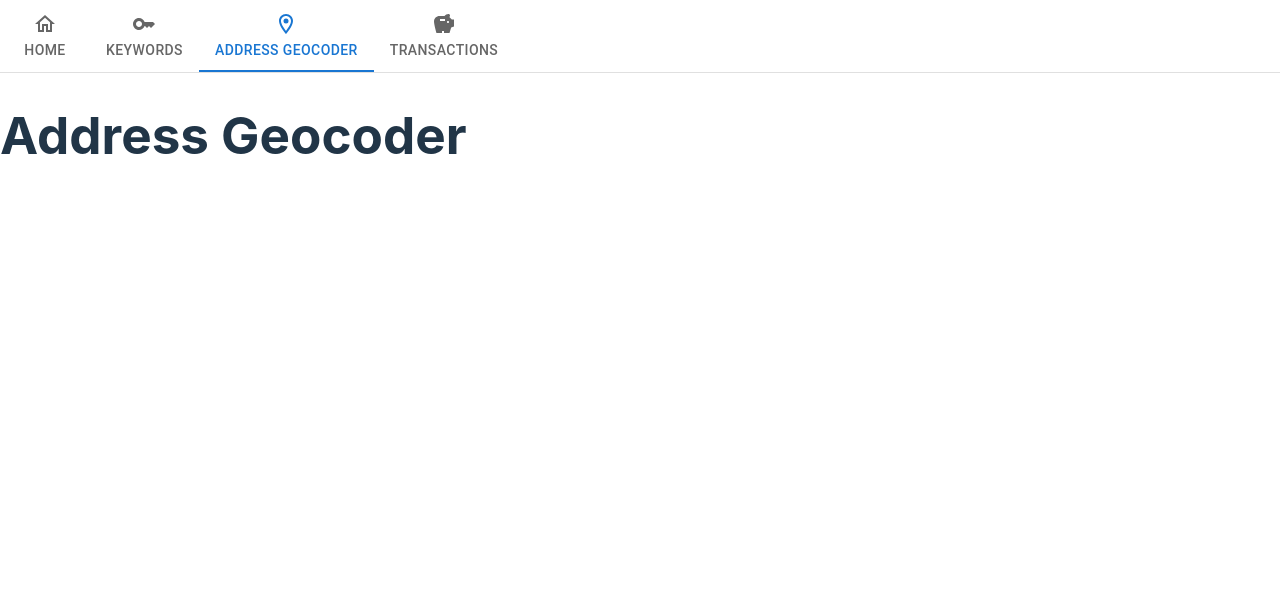
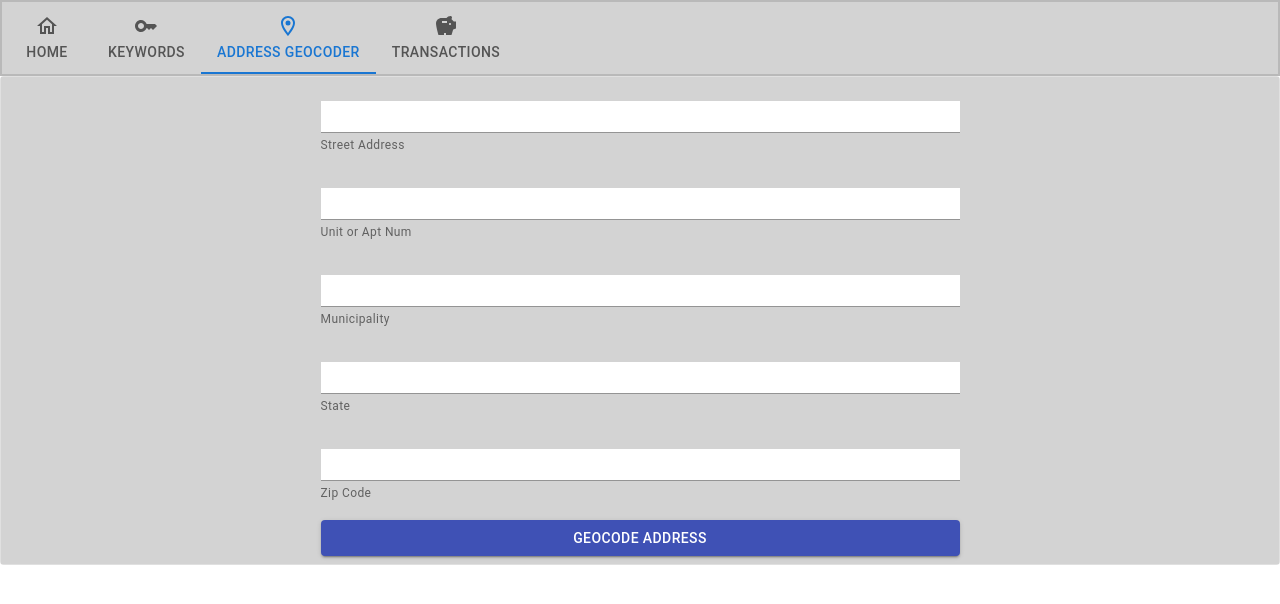
Before and after one commit to kylemichaelreaves/keywords-app, a React (Vite) app: page /address-geocoder in a window 1280 px wide. Shown: the top 604 px of the page. Built offline with nearby package versions, Linux system fonts and the light colour scheme; no server answers.

Commit message:
AddressGeocoder form

```diff
--- a/package.json
+++ b/package.json
@@ -22,7 +22,6 @@
     "axios": "^1.2.2",
     "bootstrap": "^5.2.3",
     "react": "^18.2.0",
-    "react-bootstrap": "^2.7.0",
     "react-dom": "^18.2.0",
     "react-router-dom": "^6.7.0"
   },
@@ -30,8 +29,8 @@
     "@types/react": "^18.0.26",
     "@types/react-dom": "^18.0.9",
     "@vitejs/plugin-react": "^3.0.0",
-    "typescript": "^4.9.3",
-    "vite": "^4.0.0",
+    "typescript": "^5.0.2",
+    "vite": "^4.2.0",
     "vite-tsconfig-paths": "^4.0.3"
   }
 }
--- a/src/components/AddressGeocoder/AddressGeocoder.tsx
+++ b/src/components/AddressGeocoder/AddressGeocoder.tsx
@@ -1,7 +1,102 @@
-export default function AddressGeocoder() {
+import React, {useState} from 'react';
+import {useAddress} from './useAddresses';
+import {TextField, Button, CircularProgress, makeStyles, Box, Paper} from '@material-ui/core';
+import {AddressFields} from "../../types";
+
+const useStyles = makeStyles((theme) => ({
+    form: {
+        background: 'lightgray',
+        display: 'flex',
+        flexDirection: 'column',
+        alignItems: 'center',
+        '& > *': {
+            margin: theme.spacing(1),
+            width: '50%',
+        },
+    },
+    inputField: {
+        '& .MuiInputBase-root': {
+            background: theme.palette.background.paper, // Replace this with the desired background color
+            color: 'black',
+        },
+    },
+    label: {
+        color: "black",
+    },
+}));
+
+const initialAddressFields: AddressFields = {
+    streetAddress: '',
+    unitOrAptNum: '',
+    municipality: '',
+    state: '',
+    zipcode: '',
+};
+
+const fieldsConfig = {
+    streetAddress: {label: 'Street Address', required: true},
+    unitOrAptNum: {label: 'Unit or Apt Num', required: false},
+    municipality: {label: 'Municipality', required: true},
+    state: {label: 'State', required: true},
+    zipcode: {label: 'Zip Code', required: false},
+};
+
+const GeocodingForm: React.FC = () => {
+    const classes = useStyles();
+    const [addressFields, setAddressFields] = useState<AddressFields>(initialAddressFields);
+    const {data, isLoading, isFetching, isError, error, refetch} = useAddress(addressFields);
+
+    const handleChange = (e: React.ChangeEvent<HTMLInputElement>) => {
+        const {name, value} = e.target;
+        setAddressFields((prev) => ({...prev, [name]: value}));
+    };
+
+    const handleSubmit = async (event: React.FormEvent<HTMLFormElement>) => {
+        event.preventDefault();
+        refetch();
+    };
     return (
-        <h1>
-            Address Geocoder
-        </h1>
-    )
-}
+        <>
+            {data && (
+                data)}
+            <Paper variant="outlined" elevation={10}>
+                <Box
+                    component="form"
+                    className={classes.form}
+                    onSubmit={handleSubmit}
+                >
+                    {Object.keys(fieldsConfig).map((fieldKey) => {
+                        const fieldConfig = fieldsConfig[fieldKey as keyof typeof fieldsConfig];
+                        return (
+                            <TextField
+                                key={fieldKey}
+                                name={fieldKey}
+                                helperText={fieldConfig.label}
+                                label={fieldConfig.label}
+                                value={addressFields[fieldKey as keyof AddressFields]}
+                                onChange={handleChange}
+                                required={fieldConfig.required}
+                                className={classes.inputField}
+                            />
+                        );
+                    })}
+                    <Button
+                        variant="contained"
+                        color="primary"
+                        type="submit"
+                        disabled={isFetching}
+                        startIcon={
+                            isFetching ? (
+                                <CircularProgress size={16} thickness={5}/>
+                            ) : null
+                        }
+                    >
+                        Geocode Address
+                    </Button>
+                </Box>
+            </Paper>
+        </>
+    );
+};
+
+export default GeocodingForm;
--- /dev/null
+++ b/src/components/AddressGeocoder/useAddresses.tsx
@@ -0,0 +1,30 @@
+import * as React from 'react';
+import {useQuery} from "@tanstack/react-query";
+import axios from 'axios';
+import {AddressFields} from "../../types";
+
+
+const URL = import.meta.env.VITE_APIGATEWAY_URL
+
+async function fetchAddresses(address: AddressFields) {
+    return address === undefined
+        ? Promise.reject(new Error('addressFields is undefined'))
+        : await axios.get(`${URL}/address-geocoder`, {params: address})
+            .then(res => res.data)
+            .catch(err => {
+                console.log(err);
+                throw err;
+            });
+}
+
+export function useAddress(addressFields: AddressFields) {
+    return useQuery(
+        ['address', addressFields],
+        () => fetchAddresses(addressFields), {
+            enabled: false,
+            refetchOnWindowFocus: false,
+            refetchOnMount: false,
+            refetchOnReconnect: false,
+        }
+    )
+}
--- a/src/components/Navbar.tsx
+++ b/src/components/Navbar.tsx
@@ -1,16 +1,11 @@
 import React from 'react';
 import {Tabs, Tab, Box} from '@mui/material';
 import {useNavigate} from 'react-router-dom';
+import {NavBarProps} from "../types";
 
-interface Props {
-    routes: {
-        path: string;
-        label: string;
-        icon: any;
-    }[];
-}
 
-const Navbar: React.FC<Props> = ({routes}) => {
+
+const Navbar: React.FC<NavBarProps> = ({routes}) => {
     const navigate = useNavigate();
     const [value, setValue] = React.useState(0);
     const activeRoute = routes.findIndex((route) => route.path === location.pathname);
@@ -21,7 +16,7 @@ const Navbar: React.FC<Props> = ({routes}) => {
     };
 
     return (
-        <Box sx={{borderBottom: 1, borderColor: 'divider',  bgcolor: 'background.paper',}}>
+        <Box sx={{border: 2, borderColor: 'divider',  bgcolor: 'lightgrey'}}>
             <Tabs
                 value={activeRoute !== -1 ? activeRoute : false}
                 onChange={handleChange}
--- /dev/null
+++ b/src/components/Transactions/Transaction.tsx
@@ -0,0 +1,33 @@
+import * as React from 'react';
+import {LoaderFunctionArgs, useLoaderData} from 'react-router-dom';
+import { TransactionInterface } from '../../types';
+import { UseQueryResult } from '@tanstack/react-query';
+import {useTransactions} from "./useTransactions";
+
+export async function transactionLoader({ params }: LoaderFunctionArgs) {
+    const transactionId = Number(params?.transactionId);
+    return {
+        transaction: useTransactions(transactionId)
+    };
+}
+
+export default function Transaction() {
+    const { transactionQuery } = useLoaderData() as {
+        transactionQuery: UseQueryResult<TransactionInterface>;
+    };
+    const transaction = transactionQuery?.data;
+    return transaction ? (
+        <>
+            <h1>Transaction</h1>
+            <p>Transaction ID: {transaction.transactionId}</p>
+            <p>Transaction Date: {transaction.date}</p>
+            <p>Transaction Description: {transaction.memo}</p>
+            <p>Transaction Amount: {transaction.amountCredit}</p>
+            <p>Transaction Amount: {transaction.amountDebit}</p>
+        </>
+    ) : (
+        <div>
+            <h1>Transaction not found</h1>
+        </div>
+    );
+}
--- a/src/components/Transactions/TransactionsTable.tsx
+++ b/src/components/Transactions/TransactionsTable.tsx
@@ -1,14 +1,7 @@
 import * as React from 'react';
-import Table from '@mui/material/Table';
-import TableBody from '@mui/material/TableBody';
-import TableCell from '@mui/material/TableCell';
-import TableContainer from '@mui/material/TableContainer';
-import TableHead from '@mui/material/TableHead';
-import TableRow from '@mui/material/TableRow';
 import {useTransactions} from "./useTransactions";
-import {DataGrid, GridColDef, GridValueGetterParams} from '@mui/x-data-grid';
+import {DataGrid, GridColDef} from '@mui/x-data-grid';
 import Alert from "@mui/material/Alert";
-
 import CircularProgress from '@mui/material/CircularProgress';
 
 
@@ -35,7 +28,7 @@ export default function TransactionsTable() {
                     columns={columns}
                     rows={data}
                     autoHeight={true}
-                    sx={{bgcolor: 'background.paper', color: 'black', width: '100%'}}
+                    sx={{bgcolor: 'background.paper', color: 'black'}}
                     getRowId={(row) => row['Transaction Number']}
                 />
             )}
--- a/src/components/Transactions/useTransactions.tsx
+++ b/src/components/Transactions/useTransactions.tsx
@@ -8,13 +8,26 @@ const URL = import.meta.env.VITE_APIGATEWAY_URL
 async function fetchTransactions() {
     return await axios.get(`${URL}/transactions/get-transactions`)
         .then(res => res.data)
+        .catch(err => {
+            console.log(err);
+            throw err;
+        });
 }
 
-function useTransactions() {
-    return useQuery(
-        ['transactions'],
-        () => fetchTransactions()
-    )
+async function fetchTransaction(transactionId: number) {
+    return await axios.get(`${URL}/transactions/get-transaction/${transactionId}`)
+        .then(res => res.data)
+        .catch(err => {
+            console.log(err);
+            throw err;
+        });
 }
 
+function useTransactions(id?: number) {
+    const queryKey = id ? ['transaction', id] : ['transactions'];
+    const queryFn = id ? () => fetchTransaction(id) : fetchTransactions;
+    return useQuery(queryKey, queryFn);
+}
+
+
 export {useTransactions}
--- a/src/main.tsx
+++ b/src/main.tsx
@@ -9,6 +9,7 @@ import Home from "./components/Home";
 import {QueryClient, QueryClientProvider} from "@tanstack/react-query";
 import {ReactQueryDevtools} from "@tanstack/react-query-devtools";
 import TransactionsTable from "./components/Transactions/TransactionsTable";
+import Transaction, {transactionLoader} from "./components/Transactions/Transaction";
 
 const queryClient = new QueryClient()
 
@@ -31,6 +32,11 @@ const router = createBrowserRouter([{
         {
             path: '/transactions',
             element: <TransactionsTable/>
+        },
+        {
+            path: '/transactions/:transactionId',
+            element: <Transaction/>,
+            loader: transactionLoader
         }
     ],
 }
--- /dev/null
+++ b/src/types.ts
@@ -0,0 +1,28 @@
+export interface AddressFields {
+    streetAddress: string;
+    unitOrAptNum: string;
+    municipality: string;
+    state: string;
+    zipcode: string;
+}
+
+export interface TransactionInterface {
+    transactionId: string;
+    date: string;
+    memo?: string;
+    amountCredit?: string;
+    amountDebit: string;
+
+}
+
+export interface NavBarProps {
+    routes: {
+        path: string;
+        label: string;
+        icon: any;
+    }[];
+}
+
+export type TransactionLoaderData = {
+    transactionQuery: { data: TransactionInterface };
+};
--- a/vite.config.ts
+++ b/vite.config.ts
@@ -5,4 +5,8 @@ import tsconfigPaths from "vite-tsconfig-paths";
 // https://vitejs.dev/config/
 export default defineConfig({
   plugins: [react(), tsconfigPaths()],
+  server: {
+    host: '127.0.0.1',
+    port: 5173
+  }
 })
```
Also changed, not shown: src/components/AddressGeocoder/Addresses.tsx (added, +7 -0 lines), 1 other file (tests, documents, lock files or other folders).
